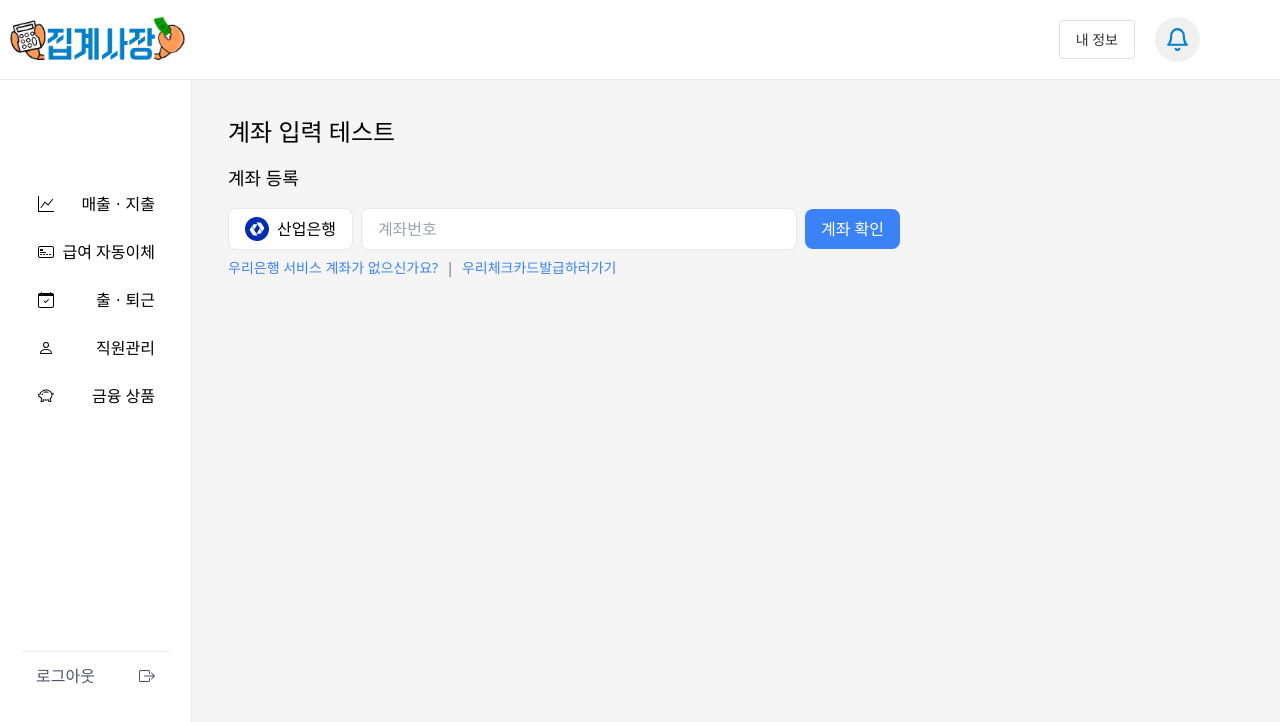
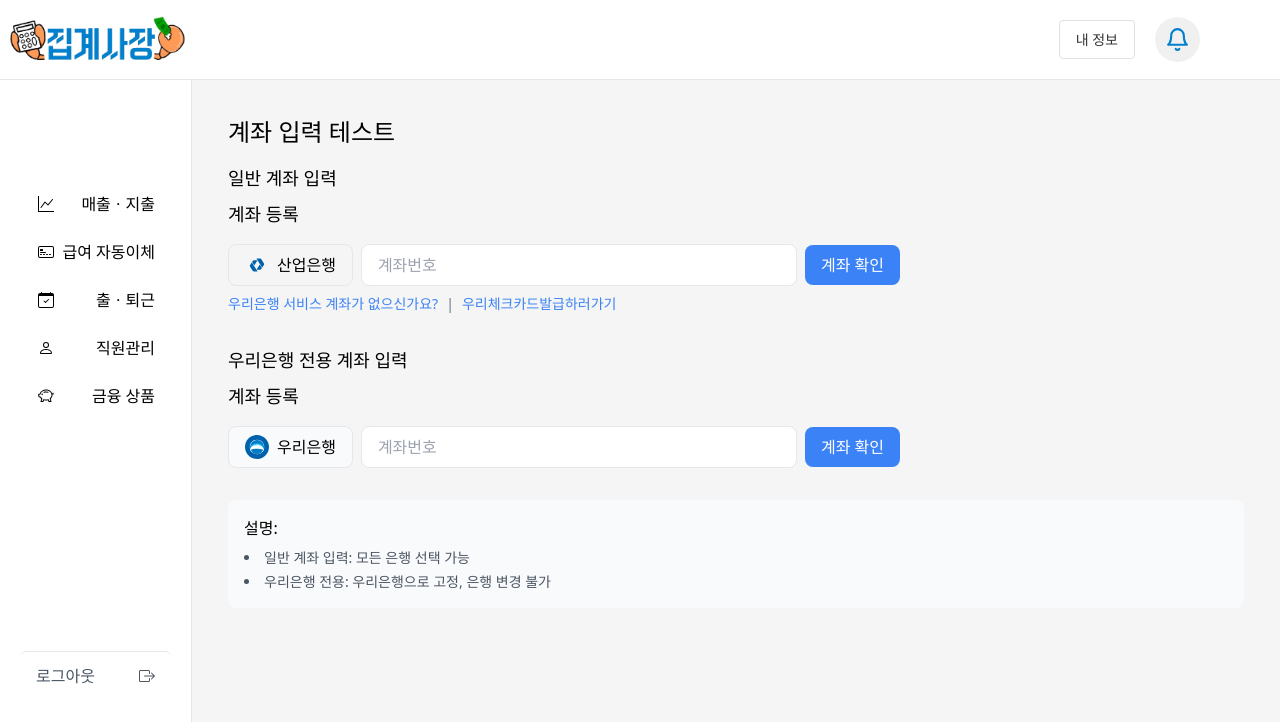
Before and after one commit to woorifisa-projects-3rd/MSA-FE, a Next.js app: page /tsx in a window 1280 px wide. Shown: the top 722 px of the page. Built offline with nearby package versions, Linux system fonts and the light colour scheme.

Commit message:
Feat#아이콘 색깔 제외 전원 성공

```diff
--- a/app/(with-sidebar)/tsx/page.js
+++ b/app/(with-sidebar)/tsx/page.js
@@ -4,7 +4,28 @@ export default function AccountTestPage() {
  return (
    <div className="p-4">
      <h1 className="text-2xl mb-4">계좌 입력 테스트</h1>
+
+     <div className="space-y-8">
+       {/* 일반 계좌 입력 */}
+       <div>
+         <h2 className="text-lg font-medium mb-2">일반 계좌 입력</h2>
          <AccountInputForm />
+       </div>
+
+       {/* 우리은행 전용 계좌 입력 */}
+       <div>
+         <h2 className="text-lg font-medium mb-2">우리은행 전용 계좌 입력</h2>
+         <AccountInputForm isPresident={true} />
+       </div>
+     </div>
+
+     <div className="mt-8 p-4 bg-gray-50 rounded-lg">
+       <h3 className="font-medium mb-2">설명:</h3>
+       <ul className="list-disc list-inside space-y-1 text-sm text-gray-600">
+         <li>일반 계좌 입력: 모든 은행 선택 가능</li>
+         <li>우리은행 전용: 우리은행으로 고정, 은행 변경 불가</li>
+       </ul>
+     </div>
    </div>
  );
 }
--- a/components/input/AccountInputForm.js
+++ b/components/input/AccountInputForm.js
@@ -1,11 +1,23 @@
 'use client'
-import React, { useState } from 'react';
+import React, { useState, useEffect } from 'react';
 import { bankCodeList } from '@/constants/bankCodeList';
 
-const AccountInputForm = () => {
-  const [selectedBank, setSelectedBank] = useState(bankCodeList[0]);
+const AccountInputForm = ({ isPresident = false }) => {
+  // 우리은행 정보 찾기
+  const wooriBank = bankCodeList.find(bank => bank.code === '020');
+
+  // isPresident면 무조건 우리은행으로 초기화
+  const [selectedBank, setSelectedBank] = useState(isPresident ? wooriBank : bankCodeList[0]);
   const [accountNumber, setAccountNumber] = useState('');
   const [showBankList, setShowBankList] = useState(false);
+
+  // isPresident 변경시 우리은행으로 강제 변경
+  useEffect(() => {
+    if (isPresident) {
+      setSelectedBank(wooriBank);
+      setShowBankList(false); // 드롭다운도 강제로 닫기
+    }
+  }, [isPresident]);
 
   const handleSubmit = () => {
     console.log({
@@ -15,25 +27,44 @@ const AccountInputForm = () => {
     });
   };
 
+  // 은행 선택 버튼을 disabled div로 변경
+  const BankSelector = isPresident ? (
+    // 우리은행 고정 표시
+    <div className="flex items-center gap-2 px-4 py-2 rounded-lg border border-gray-200 bg-gray-50">
+      <div
+        className="w-6 h-6 overflow-hidden [&>svg]:w-full [&>svg]:h-full"
+        dangerouslySetInnerHTML={{ __html: wooriBank.logoUrl }}
+      />
+      <span>{wooriBank.name}</span>
+    </div>
+  ) : (
+    // 일반 선택 버튼
+    <button
+      type="button"
+      onClick={() => setShowBankList(!showBankList)}
+      className="flex items-center gap-2 px-4 py-2 rounded-lg border border-gray-200 hover:bg-gray-50"
+    >
+      <div
+        className="w-6 h-6 overflow-hidden [&>svg]:w-full [&>svg]:h-full"
+        dangerouslySetInnerHTML={{ __html: selectedBank.logoUrl }}
+      />
+      <span>{selectedBank.name}</span>
+    </button>
+  );
+
   return (
     <div className="w-full max-w-2xl">
       <h2 className="text-lg mb-4">계좌 등록</h2>
       <div className="flex gap-2 items-center relative">
-        {/* 은행 선택 버튼 */}
-        <div
-          onClick={() => setShowBankList(!showBankList)}
-          className="flex items-center gap-2 px-4 py-2 rounded-lg border border-gray-200 cursor-pointer bg-white"
-        >
-          <div
-            className="w-6 h-6 overflow-hidden text-gray-700 [&>svg]:w-full [&>svg]:h-full relative z-10"
-            dangerouslySetInnerHTML={{ __html: selectedBank.logoUrl }}
-          />
-          <span>{selectedBank.name}</span>
-        </div>
+        {/* 은행 선택 영역 */}
+        {BankSelector}
 
-        {/* 은행 목록 드롭다운 */}
-        {showBankList && (
-          <div className="absolute top-full left-0 mt-1 w-72 max-h-96 overflow-y-auto bg-white border border-gray-200 rounded-lg shadow-lg z-50">
+        {/* 드롭다운 - isPresident가 아닐 때만 표시 가능 */}
+        {!isPresident && showBankList && (
+          <div className="absolute top-full left-0 mt-1 w-72 h-80 overflow-y-auto bg-white border border-gray-200 rounded-lg shadow-lg z-50">
+            <div className="sticky top-0 bg-white border-b border-gray-200 px-4 py-2 font-medium">
+              은행 선택
+            </div>
             {bankCodeList.map((bank) => (
               <div
                 key={bank.code}
@@ -41,10 +72,10 @@ const AccountInputForm = () => {
                   setSelectedBank(bank);
                   setShowBankList(false);
                 }}
-                className="flex items-center gap-2 px-4 py-2 cursor-pointer bg-white hover:bg-gray-50"
+                className="flex items-center gap-2 px-4 py-2 cursor-pointer hover:bg-gray-50"
               >
                 <div
-                  className="w-6 h-6 overflow-hidden text-gray-700 [&>svg]:w-full [&>svg]:h-full relative z-10"
+                  className="w-6 h-6 overflow-hidden [&>svg]:w-full [&>svg]:h-full"
                   dangerouslySetInnerHTML={{ __html: bank.logoUrl }}
                 />
                 <span>{bank.name}</span>
@@ -71,12 +102,14 @@ const AccountInputForm = () => {
         </button>
       </div>
 
-      {/* 하단 링크 */}
-      <div className="mt-2 text-sm text-gray-500">
-        <a href="#" className="text-blue-500 hover:underline">우리은행 서비스 계좌가 없으신가요?</a>
-        <span className="mx-2">|</span>
-        <a href="#" className="text-blue-500 hover:underline">우리체크카드발급하러가기</a>
-      </div>
+      {/* 하단 링크 - isPresident가 아닐 때만 표시 */}
+      {!isPresident && (
+        <div className="mt-2 text-sm text-gray-500">
+          <a href="#" className="text-blue-500 hover:underline">우리은행 서비스 계좌가 없으신가요?</a>
+          <span className="mx-2">|</span>
+          <a href="#" className="text-blue-500 hover:underline">우리체크카드발급하러가기</a>
+        </div>
+      )}
     </div>
   );
 };
```
Lines whose indentation alone changed are shown as unchanged.
